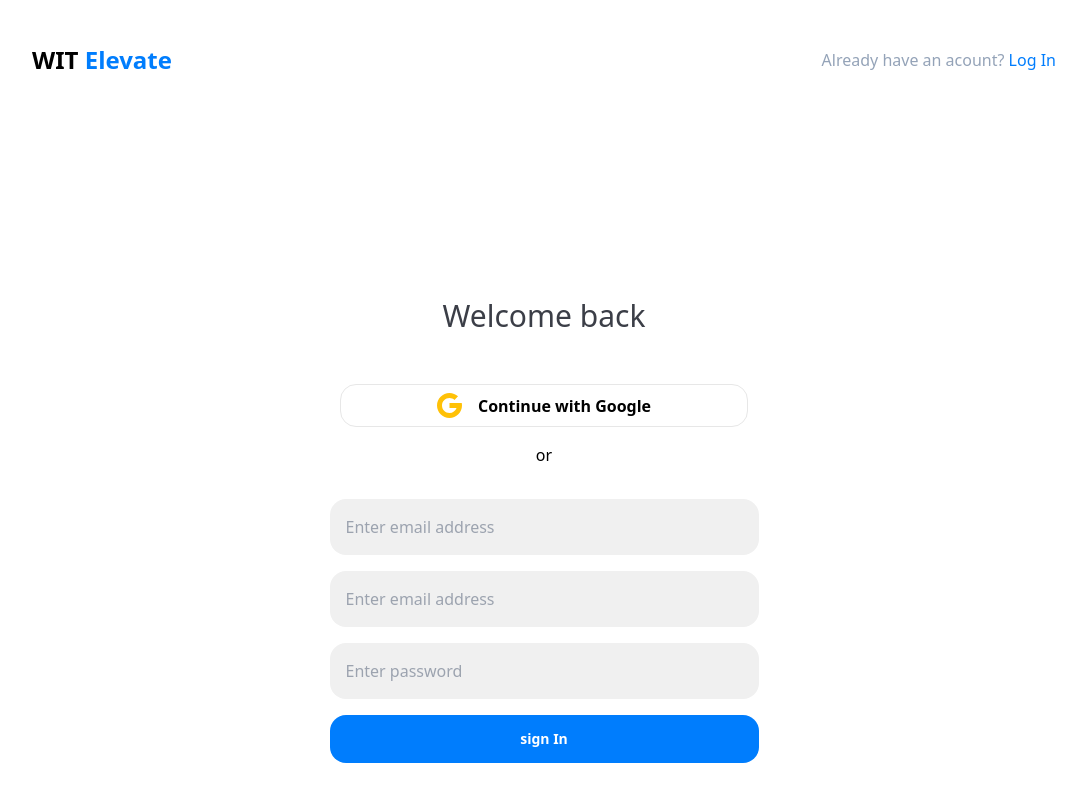
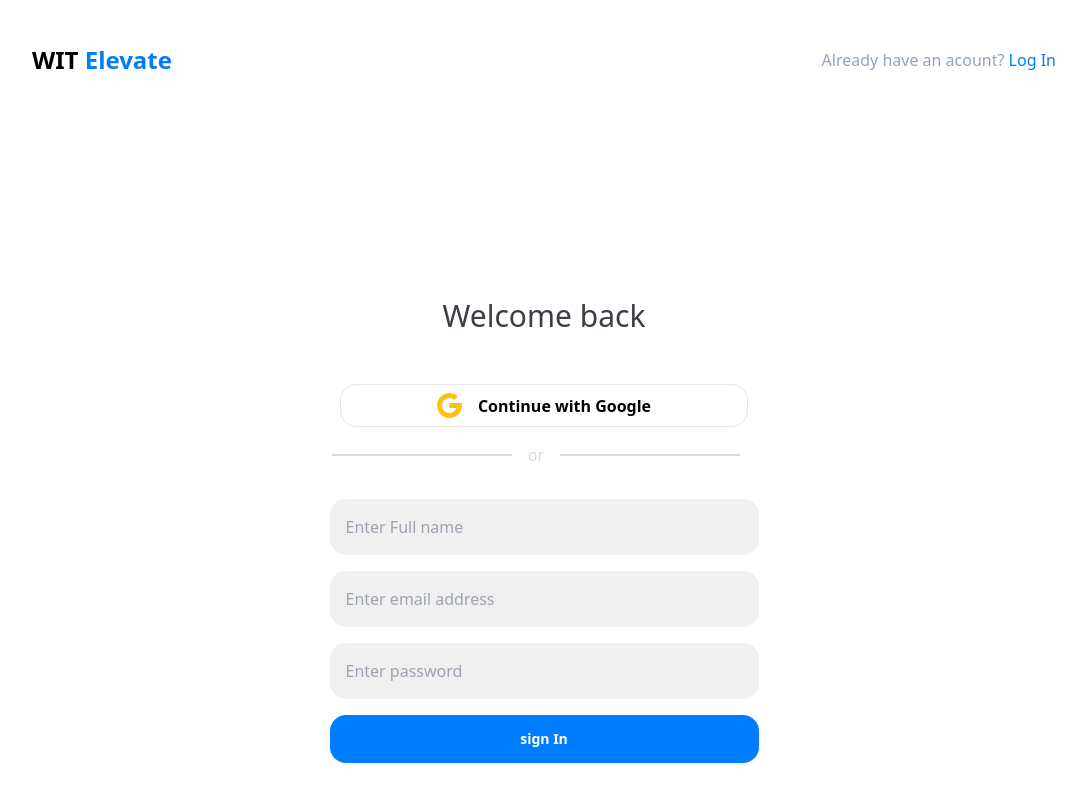
Before and after one commit to clever-cr/wit-elevate, a React (Vite) app in the folder frontend/: page /signUp in a window 1280 px wide. Shown: the top 802 px of the page, without its empty margins (96-1182 px from the left). Built offline with nearby package versions, Linux system fonts and the light colour scheme.

Commit message:
feat: Implement login functionality

```diff
--- a/frontend/src/components/ui/Button.tsx
+++ b/frontend/src/components/ui/Button.tsx
@@ -1,14 +1,15 @@
 import { buttonProps } from "../../util/types";
 
-const Button = ({ text, className, icon, onClick }: buttonProps) => {
+const Button = ({ text, className, icon, onClick, type }: buttonProps) => {
   return (
-    <div
+    <button
       onClick={onClick}
       className={`flex  rounded px-4 py-4 text-white- items-center gap-2 ${className}`}
+      type={type || "button"}
     >
       <h1 className={`  text-sm font-semibold leading-4 `}>{text}</h1>
       {icon}
-    </div>
+    </button>
   );
 };
 export default Button;
--- a/frontend/src/components/ui/Form.tsx
+++ b/frontend/src/components/ui/Form.tsx
@@ -14,7 +14,12 @@ const Form = ({ header }: formProps) => {
               Continue with Google
             </p>
           </button>
-          <p className="">or</p>
+          <div className="flex items-center gap-4 text-middle">
+            <div className="bg-middle h-0.5 w-[180px]"></div>
+            <p className="">or</p>
+            <div className="bg-middle h-0.5 w-[180px]"></div>
+            <div></div>
+          </div>
         </div>
       </div>
     </div>
--- a/frontend/src/components/ui/Input.tsx
+++ b/frontend/src/components/ui/Input.tsx
@@ -1,10 +1,12 @@
 import { inputProps } from "../../util/types";
-const Input = ({ placeholder, value, name, onChange }: inputProps) => {
+const Input = ({ placeholder, value, name, onChange,type }: inputProps) => {
   return (
     <input
+
       placeholder={placeholder}
       value={value}
       name={name}
+      type={type}
       onChange={onChange}
       className="bg-med p-4 rounded-2xl w-[429px]"
     />
--- a/frontend/src/pages/LogIn.tsx
+++ b/frontend/src/pages/LogIn.tsx
@@ -1,4 +1,4 @@
-import { useState, useEffect, ChangeEvent } from "react";
+import { useState,  ChangeEvent } from "react";
 import Button from "../components/ui/Button";
 import Form from "../components/ui/Form";
 import Header from "../components/ui/Header";
@@ -13,15 +13,13 @@ const LogIn = () => {
     setFormData({ ...formData, [e.target.name]: e.target.value });
   };
 
-  const data = useEffect(() => {
+  const handleSubmit = (e: any) => {
+    e.preventDefault();
+    console.log("formdata", formData);
     logIn(formData).then((data: any) => {
       localStorage.setItem("token", data.token);
-      navigate("/signup");
+      navigate("/");
     });
-  });
-  console.log("dataaaa", data);
-  const handleSubmit = (e: any) => {
-    e.preventDefault;
   };
   return (
     <div className="">
@@ -41,11 +39,13 @@ const LogIn = () => {
               name="password"
               placeholder="Enter password"
               onChange={handleChange}
+              type="password"
             />
 
             <Button
               onClick={handleSubmit}
               text="sign In"
+              type="submit"
               className="bg-secondary text-white flex justify-center rounded-2xl"
             />
           </form>
--- a/frontend/src/pages/SignUp.tsx
+++ b/frontend/src/pages/SignUp.tsx
@@ -3,37 +3,53 @@ import Button from "../components/ui/Button";
 import Header from "../components/ui/Header";
 import Input from "../components/ui/Input";
 import { formData } from "../util/types";
-import { useState } from "react";
+import { ChangeEvent, useState } from "react";
+import { signUp } from "../util/api";
+import { useNavigate } from "react-router-dom";
 
 const SignUp = () => {
+  const navigate = useNavigate();
+  const [data, setData] = useState<formData>({});
+  const handleChange = (e: ChangeEvent<HTMLInputElement>) => {
+    setData({ ...data, [e.target.name]: e.target.value });
+  };
+  const handleSubmit = (e: any) => {
+    e.preventDefault();
+    console.log("formdata", data);
+    signUp(data).then(() => {
+      navigate("/logIn");
+    });
+  };
   return (
     <div>
       <Header link="Log In" path="/login" text="Already have an acount" />
       <div className="py-44">
         <Form header="Welcome back" />
         <div className="flex flex-col items-center pt-8">
-          <form className="flex flex-col gap-4" onSubmit={() => {}}>
+          <form className="flex flex-col gap-4" onSubmit={handleSubmit}>
             <Input
-              value={""}
-              name="full Name"
-              placeholder="Enter email address"
-              onChange={() => {}}
+              value={data.fullName}
+              name="fullName"
+              placeholder="Enter Full name"
+              onChange={handleChange}
             />
             <Input
-              value={""}
+              value={data.email}
               name="email"
               placeholder="Enter email address"
-              onChange={() => {}}
+              onChange={handleChange}
             />
             <Input
-              value={""}
+              type="password"
+              value={data.password}
               name="password"
               placeholder="Enter password"
-              onChange={() => {}}
+              onChange={handleChange}
             />
 
             <Button
-              onClick={() => {}}
+              type="submit"
+              onClick={handleSubmit}
               text="sign In"
               className="bg-secondary text-white flex justify-center rounded-2xl"
             />
--- a/frontend/src/util/api.ts
+++ b/frontend/src/util/api.ts
@@ -7,6 +7,7 @@ export async function allEvents(limit?: number) {
 
   try {
     const data = await axios.get(url);
+    console.log("data", data);
     return data.data;
   } catch (error) {
     console.log("something wrong ...");
@@ -27,12 +28,22 @@ export async function allBlogs(limit?: number) {
 export async function logIn(formdata: formData) {
   const url = `${import.meta.env.VITE_URL}/signIn`;
   try {
-    console.log("first data");
-    await axios.post(url, formdata).then((data) => {
-      localStorage.setItem("token", data.data.token);
-    });
+    const data = await axios.post(url, formdata);
+    return data.data;
   } catch (error) {
     console.log("....erorr");
     console.log(error);
   }
 }
+
+export async function signUp(formdata: formData) {
+  const url = `${import.meta.env.VITE_URL}/signUp`;
+  try {
+    const data = await axios.post(url, formdata);
+    console.log("dataaaa=====", data);
+    return data.data;
+  } catch (error) {
+    console.log("..failed to login");
+    console.log(error);
+  }
+}
--- a/frontend/src/util/types.ts
+++ b/frontend/src/util/types.ts
@@ -23,6 +23,7 @@ export interface buttonProps {
   textClass?: string;
   icon?: ReactNode;
   onClick?: any;
+  type?: "button" | "submit" | "reset";
 }
 
 export interface heroProps {
@@ -59,6 +60,7 @@ export interface inputProps {
   placeholder: string;
   value: string;
   name: string;
+  type?: string
   onChange: (event: ChangeEvent<HTMLInputElement>) => void;
 }
 
--- a/frontend/tailwind.config.js
+++ b/frontend/tailwind.config.js
@@ -19,7 +19,8 @@ export default {
         greyy: "#777777",
         darkest: "#504F4F",
         purple: "#6366F1",
-        med:" #F0F0F0"
+        med: " #F0F0F0",
+        middle: "#D9D9D9",
       },
     },
   },
```
